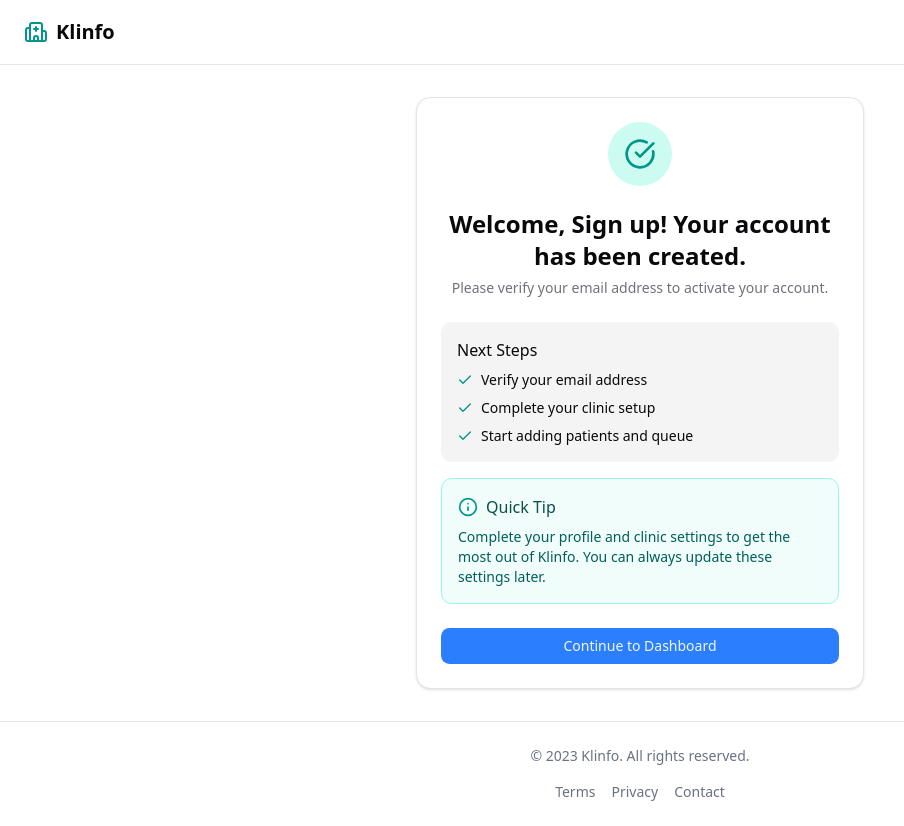
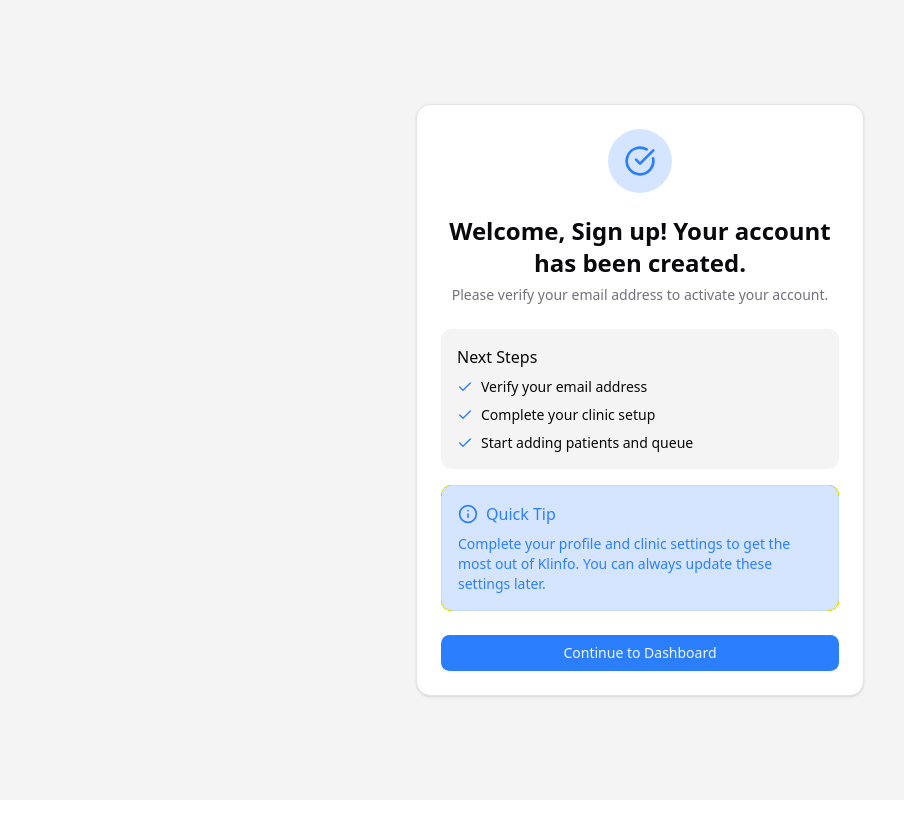
Before and after one commit to uatthaphon/klinfo, a Next.js app in the folder apps/frontend/: page /auth/signup/success in a window 1280 px wide. Shown: the whole page, without its empty margins (0-904 px from the left). After the commit the page ends 800 px from the top, so only its background shows below. Built offline with nearby package versions, Linux system fonts and the light colour scheme.

Commit message:
Refactor code structure for improved readability and maintainability

```diff
--- a/apps/frontend/app/auth/signup/success/page.tsx
+++ b/apps/frontend/app/auth/signup/success/page.tsx
@@ -1,57 +1,40 @@
-"use client";
-import { Button } from "@/components/ui/button";
-import {
-  Card,
-  CardContent,
-  CardFooter,
-  CardHeader,
-  CardTitle,
-  CardDescription,
-} from "@/components/ui/card";
-import Link from "next/link";
-import { useSearchParams } from "next/navigation";
-import { useEffect, useState } from "react";
-import { Hospital, Check, CheckCircle, Info } from "lucide-react";
-import { useTranslation } from "@/lib/i18n";
+'use client';
+import { Button } from '@/components/ui/button';
+import { Card, CardContent, CardDescription, CardFooter, CardHeader, CardTitle } from '@/components/ui/card';
+import { useTranslation } from '@/lib/i18n';
+import { Check, CheckCircle, Info } from 'lucide-react';
+import Link from 'next/link';
+import { useSearchParams } from 'next/navigation';
+import { useEffect, useState } from 'react';
 
-const rootClass = "flex min-h-screen flex-col";
-const headerClass = "bg-white border-b border-gray-200";
-const headerInnerClass = "container flex h-16 items-center px-4 md:px-6";
-const brandLinkClass = "flex items-center gap-2";
-const logoClass = "h-6 w-6 text-teal-600";
-const brandTextClass = "text-xl font-bold";
-const mainClass = "flex-1 flex items-center justify-center p-4 md:p-8";
-const cardWrapperClass = "mx-auto max-w-md";
-const cardHeaderClass = "text-center";
-const iconWrapperClass =
-  "mx-auto mb-4 flex h-16 w-16 items-center justify-center rounded-full bg-teal-100";
-const successIconClass = "h-8 w-8 text-teal-600";
-const cardTitleClass = "text-2xl";
-const cardContentClass = "space-y-4";
-const stepBoxClass = "rounded-lg bg-muted p-4";
-const stepHeadingClass = "mb-2 font-medium";
-const stepListClass = "space-y-2 text-sm";
-const stepItemClass = "flex items-center";
-const stepIconClass = "mr-2 h-4 w-4 text-teal-600";
-const tipBoxClass = "rounded-lg border border-teal-200 bg-teal-50 p-4";
-const tipHeaderClass = "flex items-center gap-2";
-const infoIconClass = "h-5 w-5 text-teal-600";
-const tipTitleClass = "font-medium text-teal-900";
-const tipTextClass = "mt-2 text-sm text-teal-800";
-const buttonClass = "w-full";
-const footerClass = "border-t border-gray-200 bg-white py-6";
-const footerInnerClass =
-  "container flex flex-col items-center justify-center gap-4 text-center text-sm text-gray-500";
-const footerLinkClass = "hover:underline";
+const rootClass = 'flex min-h-screen flex-col bg-muted';
+const mainClass = 'flex-1 flex items-center justify-center p-4 md:p-8';
+const cardWrapperClass = 'mx-auto max-w-md';
+const cardHeaderClass = 'text-center';
+const iconWrapperClass = 'mx-auto mb-4 flex h-16 w-16 items-center justify-center rounded-full bg-primary/20';
+const successIconClass = 'h-8 w-8 text-primary';
+const cardTitleClass = 'text-2xl';
+const cardContentClass = 'space-y-4';
+const stepBoxClass = 'rounded-lg bg-muted p-4';
+const stepHeadingClass = 'mb-2 font-medium';
+const stepListClass = 'space-y-2 text-sm';
+const stepItemClass = 'flex items-center';
+const stepIconClass = 'mr-2 h-4 w-4 text-primary';
+const tipBoxClass = 'rounded-lg border border-primary/10 bg-primary/20 p-4';
+const tipHeaderClass = 'flex items-center gap-2';
+const infoIconClass = 'h-5 w-5 text-primary';
+const tipTitleClass = 'font-medium text-primary';
+const tipTextClass = 'mt-2 text-sm text-primary';
+const buttonClass = 'w-full';
 
 export default function SignupSuccessPage() {
-  const params = useSearchParams();
+  const params = useSearchParams()!;
   const { t } = useTranslation();
-  const [name, setName] = useState("");
+  const [name, setName] = useState('');
 
   useEffect(() => {
-    const pName = params.get("name");
-    const stored = localStorage.getItem("userName");
+    const pName = params.get('name');
+    const stored = localStorage.getItem('userName');
     if (pName) {
       setName(pName);
     } else if (stored) {
@@ -61,14 +44,6 @@
 
   return (
     <div className={rootClass}>
-      <header className={headerClass}>
-        <div className={headerInnerClass}>
-          <Link href="/" className={brandLinkClass}>
-            <Hospital className={logoClass} />
-            <span className={brandTextClass}>{t("common.appName")}</span>
-          </Link>
-        </div>
-      </header>
       <main className={mainClass}>
         <Card className={cardWrapperClass}>
           <CardHeader className={cardHeaderClass}>
@@ -76,65 +51,45 @@
               <CheckCircle className={successIconClass} />
             </div>
             <CardTitle className={cardTitleClass}>
-              {t("onboarding.accountCreated", {
-                name: name || t("auth.signup"),
+              {t('onboarding.accountCreated', {
+                name: name || t('auth.signup'),
               })}
             </CardTitle>
-            <CardDescription>{t("onboarding.verifyEmail")}</CardDescription>
+            <CardDescription>{t('onboarding.verifyEmail')}</CardDescription>
           </CardHeader>
           <CardContent className={cardContentClass}>
             <div className={stepBoxClass}>
-              <h3 className={stepHeadingClass}>{t("onboarding.nextSteps")}</h3>
+              <h3 className={stepHeadingClass}>{t('onboarding.nextSteps')}</h3>
               <ul className={stepListClass}>
                 <li className={stepItemClass}>
                   <Check className={stepIconClass} />
-                  {t("onboarding.verifyEmailAddress")}
+                  {t('onboarding.verifyEmailAddress')}
                 </li>
                 <li className={stepItemClass}>
                   <Check className={stepIconClass} />
-                  {t("onboarding.completeClinicSetup")}
+                  {t('onboarding.completeClinicSetup')}
                 </li>
                 <li className={stepItemClass}>
                   <Check className={stepIconClass} />
-                  {t("onboarding.startAddingPatients")}
+                  {t('onboarding.startAddingPatients')}
                 </li>
               </ul>
             </div>
             <div className={tipBoxClass}>
               <div className={tipHeaderClass}>
                 <Info className={infoIconClass} />
-                <h3 className={tipTitleClass}>{t("onboarding.quickTip")}</h3>
+                <h3 className={tipTitleClass}>{t('onboarding.quickTip')}</h3>
               </div>
-              <p className={tipTextClass}>
-                {t("onboarding.completeProfileTip")}
-              </p>
+              <p className={tipTextClass}>{t('onboarding.completeProfileTip')}</p>
             </div>
           </CardContent>
           <CardFooter>
             <Button asChild className={buttonClass}>
-              <Link href="/verify-email">
-                {t("onboarding.continueToDashboard")}
-              </Link>
+              <Link href="/auth/verify-email">{t('onboarding.continueToDashboard')}</Link>
             </Button>
           </CardFooter>
         </Card>
       </main>
-      <footer className={footerClass}>
-        <div className={footerInnerClass}>
-          <p>{t("common.rightsReserved")}</p>
-          <div className="flex items-center gap-4">
-            <Link href="#" className={footerLinkClass}>
-              {t("common.terms")}
-            </Link>
-            <Link href="#" className={footerLinkClass}>
-              {t("common.privacy")}
-            </Link>
-            <Link href="#" className={footerLinkClass}>
-              {t("common.contact")}
-            </Link>
-          </div>
-        </div>
-      </footer>
     </div>
   );
 }
--- a/apps/frontend/app/onboarding/setup/page.tsx
+++ b/apps/frontend/app/onboarding/setup/page.tsx
@@ -1,58 +1,45 @@
-"use client";
+'use client';
 
-import { useState } from "react";
-import Link from "next/link";
-import { useRouter } from "next/navigation";
-import { Button } from "@/components/ui/button";
-import {
-  Card,
-  CardContent,
-  CardDescription,
-  CardFooter,
-  CardHeader,
-  CardTitle,
-} from "@/components/ui/card";
-import { Input } from "@/components/ui/input";
-import { Label } from "@/components/ui/label";
-import {
-  Select,
-  SelectContent,
-  SelectItem,
-  SelectTrigger,
-  SelectValue,
-} from "@/components/ui/select";
-import { Tabs, TabsContent, TabsList, TabsTrigger } from "@/components/ui/tabs";
-import { useTranslation } from "@/lib/i18n";
+import { Button } from '@/components/ui/button';
+import { Card, CardContent, CardDescription, CardFooter, CardHeader, CardTitle } from '@/components/ui/card';
+import { Input } from '@/components/ui/input';
+import { Label } from '@/components/ui/label';
+import { Select, SelectContent, SelectItem, SelectTrigger, SelectValue } from '@/components/ui/select';
+import { Tabs, TabsContent, TabsList, TabsTrigger } from '@/components/ui/tabs';
+import { useTranslation } from '@/lib/i18n';
+import Link from 'next/link';
+import { useRouter } from 'next/navigation';
+import { useState } from 'react';
 
-const containerClass = "flex min-h-screen flex-col items-center justify-center p-4 md:p-8";
-const mainClass = "w-full max-w-3xl";
-const cardClass = "w-full";
-const tabsListClass = "grid w-full grid-cols-3";
-const tabsContentClass = "space-y-4 pt-4";
-const gridTwoClass = "grid grid-cols-1 gap-4 md:grid-cols-2";
-const gridThreeClass = "grid grid-cols-1 gap-4 md:grid-cols-3";
-const footerClass = "flex justify-between";
+const containerClass = 'bg-muted flex min-h-screen flex-col items-center justify-center p-4 md:p-8';
+const mainClass = 'w-full max-w-3xl';
+const cardClass = 'w-full';
+const tabsListClass = 'grid w-full grid-cols-3';
+const tabsContentClass = 'space-y-4 pt-4';
+const gridTwoClass = 'grid grid-cols-1 gap-4 md:grid-cols-2';
+const gridThreeClass = 'grid grid-cols-1 gap-4 md:grid-cols-3';
+const footerClass = 'flex justify-between';
 
 export default function SetupPage() {
   const { t } = useTranslation();
   const router = useRouter();
-  const [currentStep, setCurrentStep] = useState("clinic");
+  const [currentStep, setCurrentStep] = useState('clinic');
 
   const handleNext = () => {
-    if (currentStep === "clinic") {
-      setCurrentStep("team");
-    } else if (currentStep === "team") {
-      setCurrentStep("services");
+    if (currentStep === 'clinic') {
+      setCurrentStep('team');
+    } else if (currentStep === 'team') {
+      setCurrentStep('services');
     } else {
-      router.push("/dashboard");
+      router.push('/dashboard');
     }
   };
 
   const handlePrev = () => {
-    if (currentStep === "services") {
-      setCurrentStep("team");
-    } else if (currentStep === "team") {
-      setCurrentStep("clinic");
+    if (currentStep === 'services') {
+      setCurrentStep('team');
+    } else if (currentStep === 'team') {
+      setCurrentStep('clinic');
     }
   };
 
@@ -61,43 +48,27 @@
       <div className={mainClass}>
         <Card className={cardClass}>
           <CardHeader>
-            <CardTitle className="text-2xl">
-              {t("onboarding.firstTimeSetup")}
-            </CardTitle>
-            <CardDescription>
-              {t("onboarding.setupDescription")}
-            </CardDescription>
+            <CardTitle className="text-2xl">{t('onboarding.firstTimeSetup')}</CardTitle>
+            <CardDescription>{t('onboarding.setupDescription')}</CardDescription>
           </CardHeader>
           <CardContent>
             <Tabs value={currentStep} className="w-full">
               <TabsList className={tabsListClass}>
-                <TabsTrigger value="clinic">
-                  {t("onboarding.clinicDetails")}
-                </TabsTrigger>
-                <TabsTrigger value="team">
-                  {t("onboarding.teamMembers")}
-                </TabsTrigger>
-                <TabsTrigger value="services">
-                  {t("onboarding.services")}
-                </TabsTrigger>
+                <TabsTrigger value="clinic">{t('onboarding.clinicDetails')}</TabsTrigger>
+                <TabsTrigger value="team">{t('onboarding.teamMembers')}</TabsTrigger>
+                <TabsTrigger value="services">{t('onboarding.services')}</TabsTrigger>
               </TabsList>
               <TabsContent value="clinic" className={tabsContentClass}>
                 <div className="space-y-2">
-                  <Label htmlFor="clinicName">
-                    {t("onboarding.clinicName")}
-                  </Label>
+                  <Label htmlFor="clinicName">{t('onboarding.clinicName')}</Label>
                   <Input id="clinicName" defaultValue="" />
                 </div>
                 <div className={gridTwoClass}>
                   <div className="space-y-2">
-                    <Label htmlFor="timezone">
-                      {t("onboarding.timezone")}
-                    </Label>
+                    <Label htmlFor="timezone">{t('onboarding.timezone')}</Label>
                     <Select defaultValue="asia_bangkok">
                       <SelectTrigger>
-                        <SelectValue
-                          placeholder={t("onboarding.timezone")}
-                        />
+                        <SelectValue placeholder={t('onboarding.timezone')} />
                       </SelectTrigger>
                       <SelectContent>
                         <SelectItem value="asia_bangkok">Asia/Bangkok</SelectItem>
@@ -105,14 +76,10 @@
                     </Select>
                   </div>
                   <div className="space-y-2">
-                    <Label htmlFor="language">
-                      {t("onboarding.language")}
-                    </Label>
+                    <Label htmlFor="language">{t('onboarding.language')}</Label>
                     <Select defaultValue="th">
                       <SelectTrigger>
-                        <SelectValue
-                          placeholder={t("onboarding.language")}
-                        />
+                        <SelectValue placeholder={t('onboarding.language')} />
                       </SelectTrigger>
                       <SelectContent>
                         <SelectItem value="th">🇹🇭 ไทย</SelectItem>
@@ -122,81 +89,55 @@
                   </div>
                 </div>
                 <div className="space-y-2">
-                  <Label htmlFor="address">{t("onboarding.address")}</Label>
+                  <Label htmlFor="address">{t('onboarding.address')}</Label>
                   <Input id="address" placeholder="" />
                 </div>
                 <div className="space-y-2">
-                  <Label htmlFor="phone">{t("onboarding.phone")}</Label>
+                  <Label htmlFor="phone">{t('onboarding.phone')}</Label>
                   <Input id="phone" placeholder="" />
                 </div>
                 <div className={gridThreeClass}>
                   <div className="space-y-2">
-                    <Label htmlFor="city">{t("onboarding.city")}</Label>
+                    <Label htmlFor="city">{t('onboarding.city')}</Label>
                     <Input id="city" placeholder="" />
                   </div>
                   <div className="space-y-2">
-                    <Label htmlFor="state">{t("onboarding.state")}</Label>
+                    <Label htmlFor="state">{t('onboarding.state')}</Label>
                     <Input id="state" placeholder="" />
                   </div>
                   <div className="space-y-2">
-                    <Label htmlFor="zip">{t("onboarding.zip")}</Label>
+                    <Label htmlFor="zip">{t('onboarding.zip')}</Label>
                     <Input id="zip" placeholder="" />
                   </div>
                 </div>
               </TabsContent>
               <TabsContent value="team" className={tabsContentClass}>
                 <div className="space-y-2">
-                  <Label>{t("onboarding.inviteTeamMembers")}</Label>
-                  <p className="text-sm text-gray-500">
-                    {t("onboarding.inviteTeamDescription")}
-                  </p>
+                  <Label>{t('onboarding.inviteTeamMembers')}</Label>
+                  <p className="text-sm text-gray-500">{t('onboarding.inviteTeamDescription')}</p>
                 </div>
                 <div className="space-y-4">
                   {[1, 2].map((index) => (
-                    <div
-                      key={index}
-                      className="grid grid-cols-1 gap-4 md:grid-cols-3"
-                    >
+                    <div key={index} className="grid grid-cols-1 gap-4 md:grid-cols-3">
                       <div className="space-y-2">
-                        <Label htmlFor={`name-${index}`}>
-                          {t("auth.name")}
-                        </Label>
-                        <Input
-                          id={`name-${index}`}
-                          placeholder={t("auth.name")}
-                        />
+                        <Label htmlFor={`name-${index}`}>{t('auth.name')}</Label>
+                        <Input id={`name-${index}`} placeholder={t('auth.name')} />
                       </div>
                       <div className="space-y-2">
-                        <Label htmlFor={`email-${index}`}>
-                          {t("auth.email")}
-                        </Label>
-                        <Input
-                          id={`email-${index}`}
-                          type="email"
-                          placeholder="email@example.com"
-                        />
+                        <Label htmlFor={`email-${index}`}>{t('auth.email')}</Label>
+                        <Input id={`email-${index}`} type="email" placeholder="email@example.com" />
                       </div>
                       <div className="space-y-2">
-                        <Label htmlFor={`role-${index}`}>{t("onboarding.role")}</Label>
+                        <Label htmlFor={`role-${index}`}>{t('onboarding.role')}</Label>
                         <Select>
                           <SelectTrigger>
-                            <SelectValue
-                              placeholder={t("onboarding.role")}
-                            />
+                            <SelectValue placeholder={t('onboarding.role')} />
                           </SelectTrigger>
                           <SelectContent>
-                            <SelectItem value="doctor">
-                              {t("onboarding.roles.doctor")}
-                            </SelectItem>
-                            <SelectItem value="nurse">
-                              {t("onboarding.roles.nurse")}
-                            </SelectItem>
-                            <SelectItem value="receptionist">
-                              {t("onboarding.roles.receptionist")}
-                            </SelectItem>
-                            <SelectItem value="admin">
-                              {t("onboarding.roles.admin")}
-                            </SelectItem>
+                            <SelectItem value="doctor">{t('onboarding.roles.doctor')}</SelectItem>
+                            <SelectItem value="nurse">{t('onboarding.roles.nurse')}</SelectItem>
+                            <SelectItem value="receptionist">{t('onboarding.roles.receptionist')}</SelectItem>
+                            <SelectItem value="admin">{t('onboarding.roles.admin')}</SelectItem>
                           </SelectContent>
                         </Select>
                       </div>
@@ -213,36 +154,25 @@
                       strokeWidth="2"
                       strokeLinecap="round"
                       strokeLinejoin="round"
-                      className="mr-2 h-4 w-4"
-                    >
+                      className="mr-2 h-4 w-4">
                       <path d="M5 12h14" />
                       <path d="M12 5v14" />
                     </svg>
-                    {t("onboarding.addAnotherTeamMember")}
+                    {t('onboarding.addAnotherTeamMember')}
                   </Button>
                 </div>
               </TabsContent>
               <TabsContent value="services" className={tabsContentClass}>
                 <div className="space-y-2">
-                  <Label>{t("onboarding.servicesTitle")}</Label>
-                  <p className="text-sm text-gray-500">
-                    {t("onboarding.servicesDescription")}
-                  </p>
+                  <Label>{t('onboarding.servicesTitle')}</Label>
+                  <p className="text-sm text-gray-500">{t('onboarding.servicesDescription')}</p>
                 </div>
                 <div className="space-y-4">
                   {[1, 2, 3].map((index) => (
-                    <div
-                      key={index}
-                      className="grid grid-cols-1 gap-4 md:grid-cols-3"
-                    >
+                    <div key={index} className="grid grid-cols-1 gap-4 md:grid-cols-3">
                       <div className="space-y-2 md:col-span-2">
-                        <Label htmlFor={`service-${index}`}>
-                          {t("onboarding.services")}
-                        </Label>
-                        <Input
-                          id={`service-${index}`}
-                          placeholder="e.g., Annual Check-up"
-                        />
+                        <Label htmlFor={`service-${index}`}>{t('onboarding.services')}</Label>
+                        <Input id={`service-${index}`} placeholder="e.g., Annual Check-up" />
                       </div>
                       <div className="space-y-2">
                         <Label htmlFor={`price-${index}`}>Price ($)</Label>
@@ -261,12 +191,11 @@
                       strokeWidth="2"
                       strokeLinecap="round"
                       strokeLinejoin="round"
-                      className="mr-2 h-4 w-4"
-                    >
+                      className="mr-2 h-4 w-4">
                       <path d="M5 12h14" />
                       <path d="M12 5v14" />
                     </svg>
-                    {t("onboarding.addAnotherService")}
+                    {t('onboarding.addAnotherService')}
                   </Button>
                 </div>
               </TabsContent>
@@ -274,16 +203,16 @@
           </CardContent>
           <CardFooter className={footerClass}>
             <Button variant="outline" asChild>
-              <Link href="/dashboard">{t("onboarding.skipForNow")}</Link>
+              <Link href="/dashboard">{t('onboarding.skipForNow')}</Link>
             </Button>
-            <Button variant="outline" onClick={handlePrev} disabled={currentStep === "clinic"}>
-              {t("onboarding.previousStep")}
-            </Button>
-            <Button onClick={handleNext}>
-              {currentStep === "services"
-                ? t("onboarding.finishSetup")
-                : t("onboarding.nextStep")}
-            </Button>
+            <div className="flex space-x-2">
+              <Button variant="outline" onClick={handlePrev} disabled={currentStep === 'clinic'}>
+                {t('onboarding.previousStep')}
+              </Button>
+              <Button onClick={handleNext}>
+                {currentStep === 'services' ? t('onboarding.finishSetup') : t('onboarding.nextStep')}
+              </Button>
+            </div>
           </CardFooter>
         </Card>
       </div>
```
Also changed, not shown: apps/frontend/app/auth/verify-email/page.tsx (+35 -49 lines), 1 other file (tests, documents, lock files or other folders).
